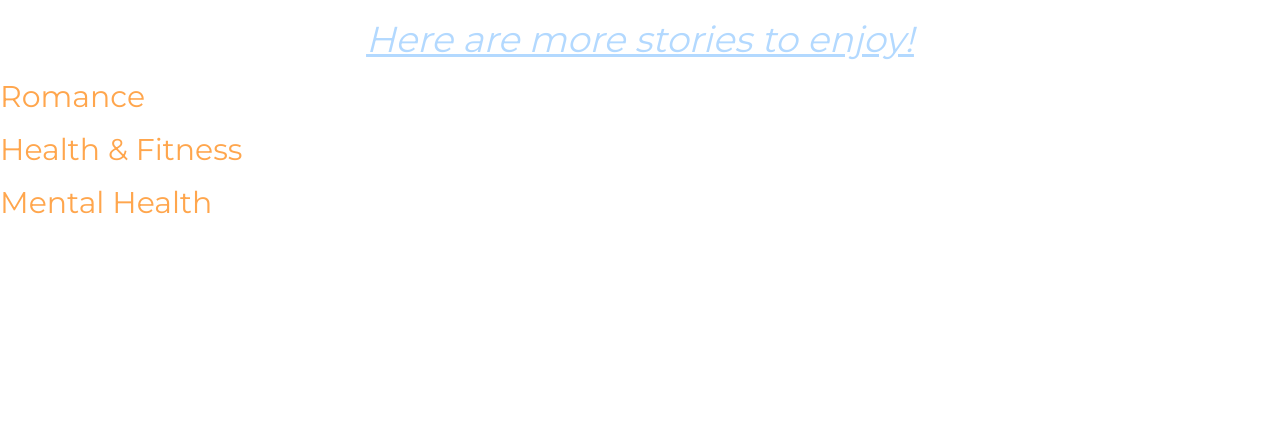
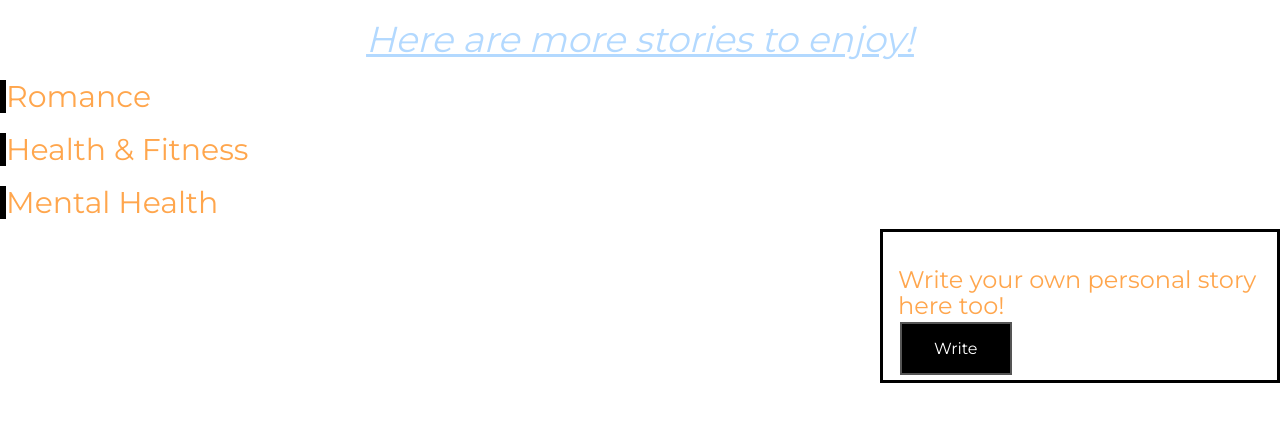
Before and after one commit to jessGbor/S.I.C-, a Flask app: template templates/stories.html in a window 1280 px wide. Shown: the part 50-472 px from the top of the page. Run offline with Flask 2, Linux system fonts and the light colour scheme; the template is opened without the code that fills it, so the values that code supplies are empty; some libraries are stand-ins or nearby versions.

Commit message:
updating the story pafge

```diff
--- a/templates/stories.html
+++ b/templates/stories.html
@@ -144,24 +144,48 @@ h2{
   color: #ffa64d;
 }
 
+.div_stories {
+  border-left: 6px solid black;
+  background-color: white;
+}
+.button5 {
+  background-color: black;
+  color: white;
+  border: 2px solid #555555;
+  padding: 15px 32px;
+  font-size: 16px;
+  margin: 4px 2px;
+  text-align: center;
+}
+
+.button5:hover {
+  background-color: white;
+  color: black;
+}
+
+.right {
+  position: absolute;
+  right: 0px;
+  width: 400px;
+  border: 3px solid black;
+  padding: 15px;
+}
+
 </style>
 <center> <h1> Here are more stories to enjoy! </h1> </center>
 <p> </p>
-<?php
-echo "name"
-echo
-echo
-echo
-echo
-?>
-<div>
+<div class="div_stories">
 <h2>Romance</h2>
 </div>
-<div>
+<div class="div_stories">
 <h2>Health & Fitness</h2>
 </div>
-<div>
+<div class="div_stories">
 <h2>Mental Health</h2>
 </div>
 
+<div class="right">
+<h3>Write your own personal story here too!</h3>
+  <a href="post.html" class="button5">Write</a>
+</div>
 </body>
```
Also changed, not shown: templates/profile.html (+4 -4 lines).
